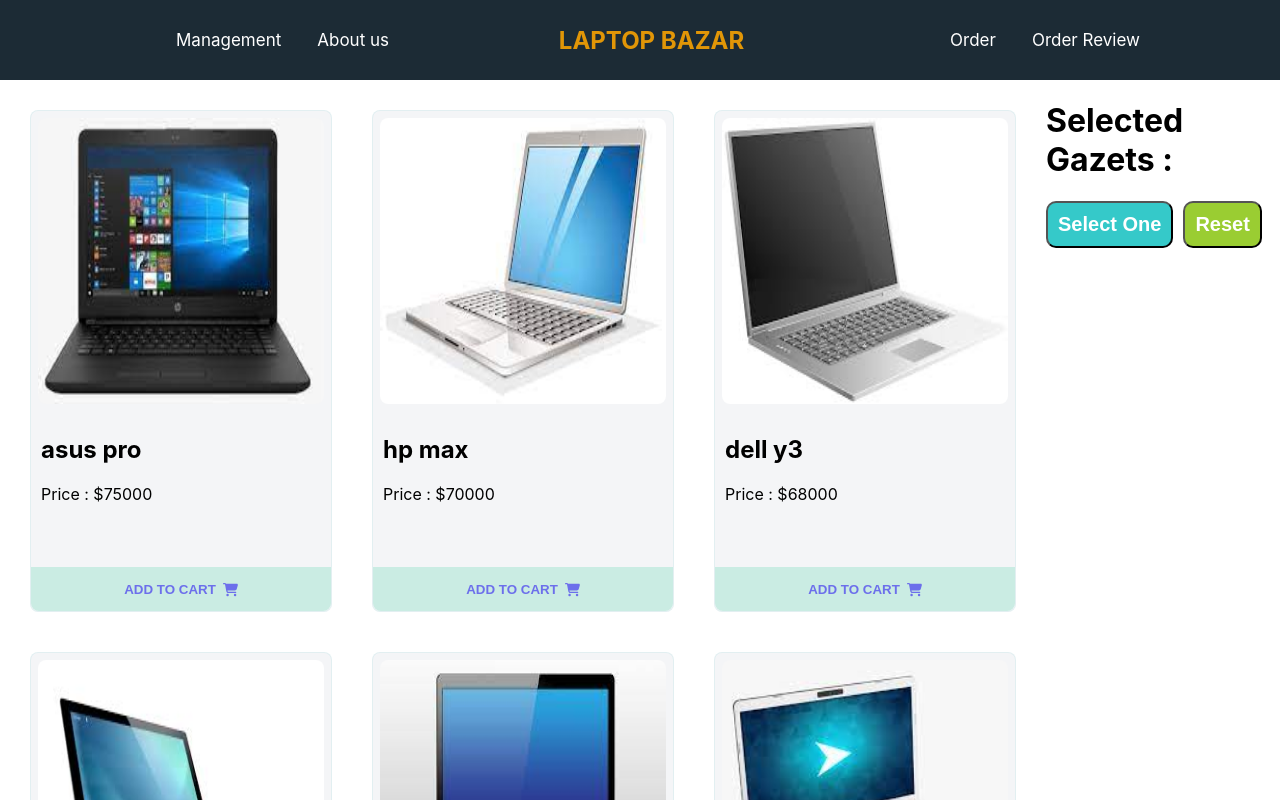
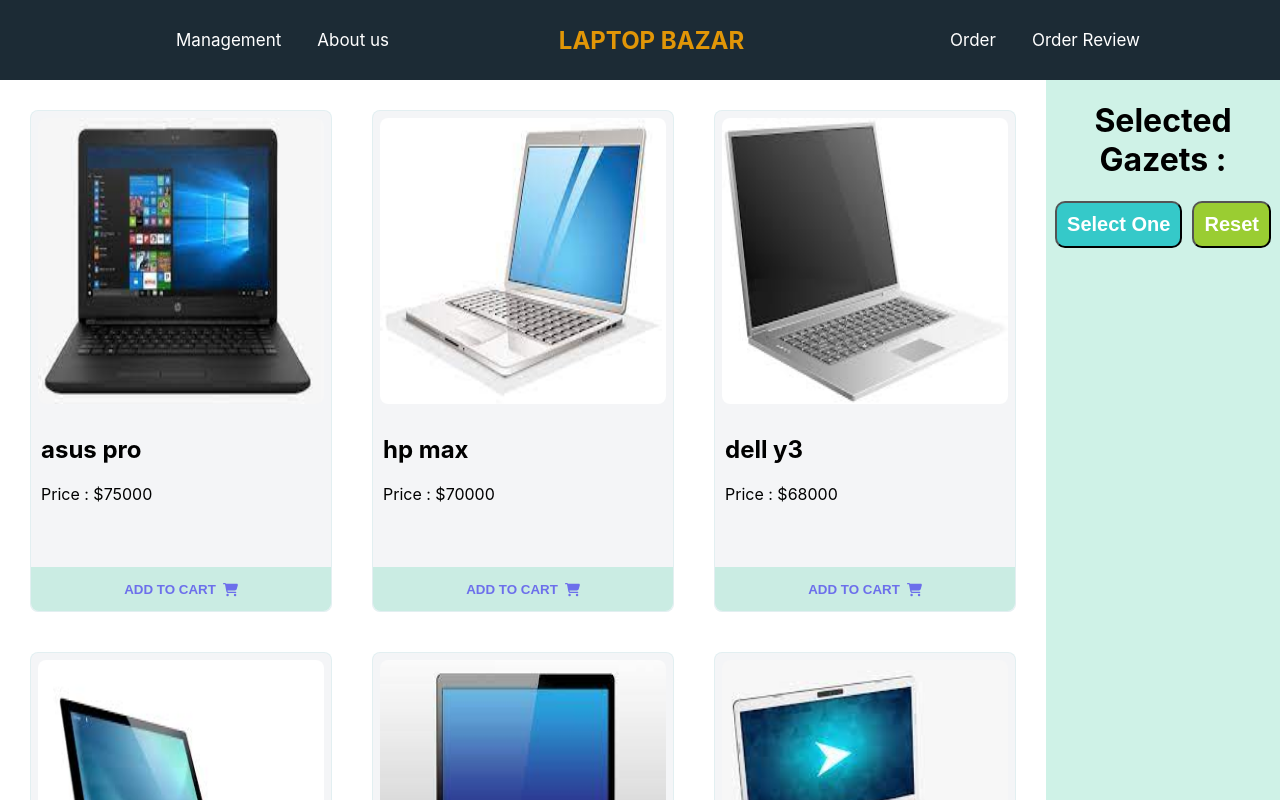
Before and after one commit to mehedialmamun21/lucky-one-selector, a React (Create React App) app: page / in a window 1280 px wide. Shown: the top 800 px of the page. Built offline with nearby package versions, Linux system fonts and the light colour scheme.

Commit message:
Randomized chice added

```diff
--- /dev/null
+++ b/src/components/Cart/Cart.css
@@ -0,0 +1,7 @@
+.carts{
+    position:sticky;
+    top: 0;
+}
+.cart{
+    text-align: center;
+}
--- /dev/null
+++ b/src/components/Cart/Cart.js
@@ -0,0 +1,21 @@
+import React from 'react';
+import './Cart.css'
+
+const Cart = ({ cart, selectHandler }) => {
+    return (
+        <div className='carts'>
+            <div className='cart'>
+                <h1>Selected Gazets :</h1>
+                <ul>
+                    {
+                        cart.map(p => <li key={p}>{p}</li>)
+                    }
+                </ul>
+                <button onClick={selectHandler} className='select-btn'>Select One</button>
+                <button className='reset-btn'>Reset</button>
+            </div>
+        </div>
+    );
+};
+
+export default Cart;
--- a/src/components/Header/Header.css
+++ b/src/components/Header/Header.css
@@ -6,6 +6,7 @@
     justify-content: space-between;
     padding-left: 140px;
     padding-right: 140px;
+
 }
 .menu a{
     text-decoration: none;
--- a/src/components/Shop/Shop.css
+++ b/src/components/Shop/Shop.css
@@ -31,3 +31,6 @@
 .reset-btn:hover{
     background-color: orange;
 }
+.cart-container{
+    background-color: #9ee5cf7e;
+}
--- a/src/components/Shop/Shop.js
+++ b/src/components/Shop/Shop.js
@@ -1,4 +1,5 @@
 import React, { useState } from 'react';
+import Cart from '../Cart/Cart';
 import Product from '../Product/Product';
 import './Shop.css'
 
@@ -16,8 +17,19 @@
         { id: 9, name: 'asus zenbook', img: "images/lap9.jpg", price: 45000 }
     ]
     const handleAddToCart = (product) => {
-        setCart([...cart, product.name]);
+        if (!(cart.indexOf(product.name) === -1)) {
+            window.alert('already added');
+            return
+        }
+        const newCart = [...cart, product.name];
+        setCart(newCart);
     }
+
+    const selectHandler = () => {
+        const randomCart = Math.floor(Math.random() * cart.length);
+        setCart([cart[randomCart]])
+    }
+
     return (
         <div className='shop-container'>
 
@@ -30,17 +42,10 @@
                     ></Product>)
                 }
             </div>
+
             <div className='cart-container'>
-                <h1>Selected Gazets :</h1>
-                <ul>
-                    {
-                        cart.map(p => <li>{p}</li>)
-                    }
-                </ul>
-                <button className='select-btn'>Select One</button>
-                <button className='reset-btn'>Reset</button>
+                <Cart cart={cart} selectHandler={selectHandler}></Cart>
             </div>
-
         </div>
     );
 };
```
